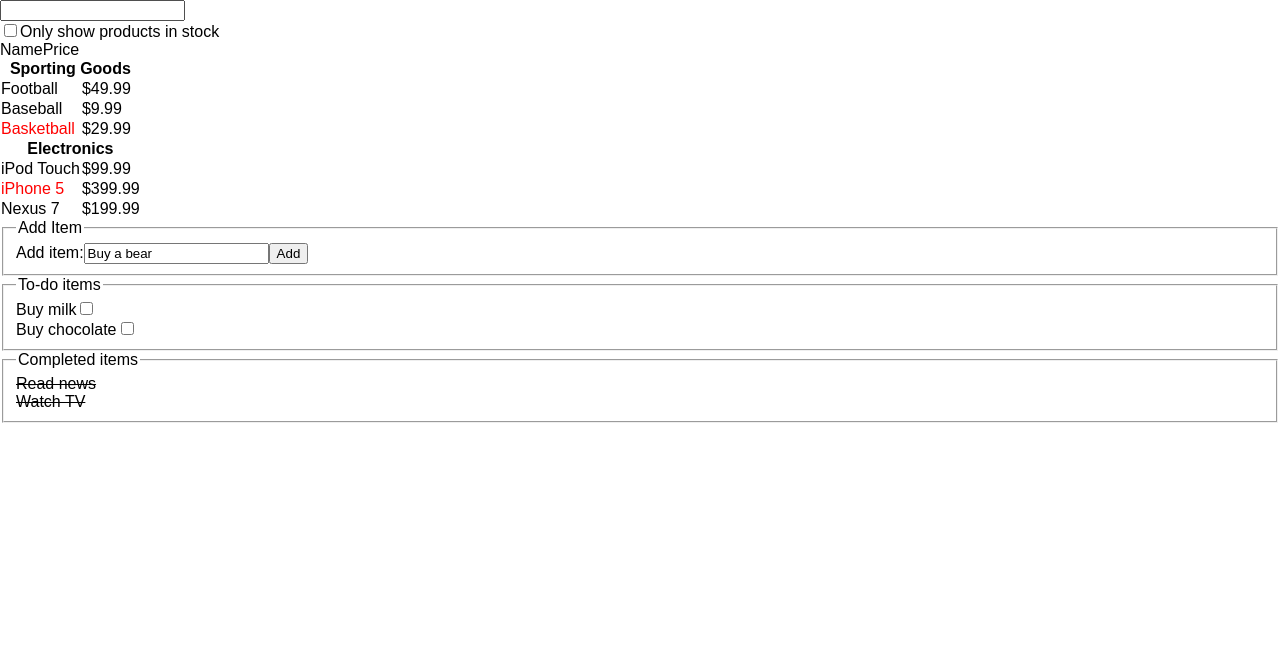
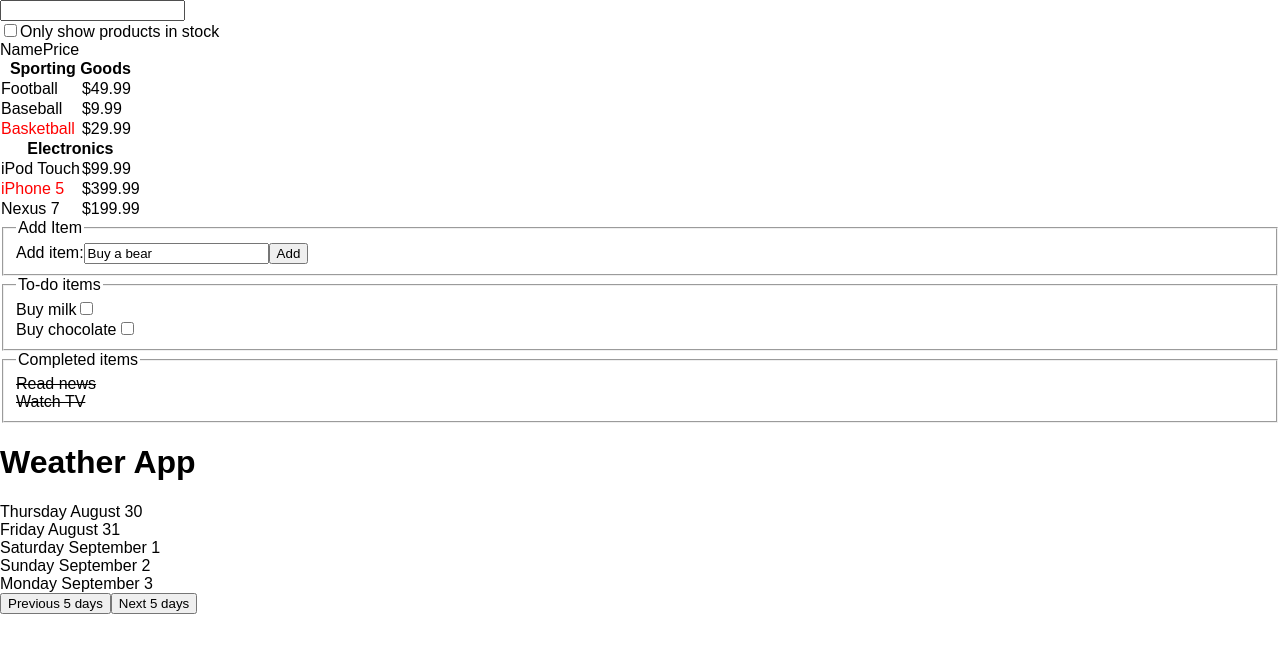
Before and after one commit to thomaschuah/react-test, a React (Create React App) app: page / in a window 1280 px wide. Shown: the top 652 px of the page. Built offline with nearby package versions, Linux system fonts and the light colour scheme; no server answers.

Commit message:
More components

```diff
--- a/package.json
+++ b/package.json
@@ -3,6 +3,9 @@
   "version": "0.1.0",
   "private": true,
   "dependencies": {
+    "ajv": "^6.5.3",
+    "ajv-keywords": "^3.2.0",
+    "axios": "^0.18.0",
     "react": "^16.4.0",
     "react-dom": "^16.4.0",
     "react-scripts": "1.1.4"
--- a/public/index.html
+++ b/public/index.html
@@ -41,6 +41,8 @@
     <div id="complex_containment_holder"></div>
     <div id="signup_dialog_holder"></div>
     <div id="todo_holder"></div>
+    <div id="reddit_holder"></div>
+    <div id="weather_holder"></div>
     <!--
       This HTML file is a template.
       If you open it directly in the browser, you will see an empty page.
--- /dev/null
+++ b/src/Reddit.js
@@ -0,0 +1,30 @@
+import React, { Component } from 'react';
+import axios from 'axios';
+
+class Reddit extends React.Component {
+	constructor(props) {
+		super(props);
+		this.state = {
+			posts:[]
+		};
+	}
+	componentDidMount(){
+		axios.get(`https://www.reddit.com/r/reactjs.json`).then(
+			(res) => {
+				const posts = res.data.data.children.map((obj)=>obj.data);
+				this.setState({posts});
+			});
+	}
+	render(){
+
+		return (
+			<div>
+				<ul>
+					{this.state.posts.map((item)=>(<li key={item.id}>{item.title}</li>))}
+				</ul>
+			</div>
+			);
+	}
+}
+
+export default Reddit;
--- a/src/TodoList.js
+++ b/src/TodoList.js
@@ -1,4 +1,6 @@
 import React, { Component } from 'react';
+import axios from 'axios';
+
 /*
 What state do we need?
 
@@ -32,20 +34,23 @@ class TodoItem extends React.Component {
 	render(){
 
 		const completedStyle = {
-			textDecoration:'line-through'
+			textDecoration:'line-through',
+			cursor:'pointer'
 		};
-		let style = {};
+		let style = {
+			cursor:'pointer'
+		};
 
 		let checkbox;
 
 		if (this.props.mode == "complete"){
 			style = completedStyle;
 		} else {
-			checkbox = <span><input type="checkbox" onChange={this.props.handleCheck}/></span>
+			checkbox = <span><input type="checkbox"  data-label={this.props.label} /></span>
 		}
 
 		return (
-			<div style={style}>
+			<div style={style}  data-label={this.props.label} onClick={this.props.handleCheck}>
 				{this.props.label}
 				{checkbox}
 			</div>
@@ -67,7 +72,7 @@ class TodoTable extends React.Component {
 				return item.completed == completed;
 			})
 			.forEach((item)=>{
-				collection.push(<TodoItem onChange={this.props.handleCheck} mode={this.props.mode} key={item.label} label={item.label} />);
+				collection.push(<TodoItem handleCheck={this.props.handleCheck} mode={this.props.mode} key={item.label} label={item.label} />);
 			});
 
 		return (
@@ -89,13 +94,21 @@ class TodoApp extends React.Component {
 		};
 		this.handleChange = this.handleChange.bind(this);
 		this.handleSubmit = this.handleSubmit.bind(this);
-		this.handleCheck = this.handleCheck.bind(this, 'key');
+		this.handleCheck = this.handleCheck.bind(this);
 	}
-	handleCheck(param, event){
+
+	handleCheck(event){
+
 		let items = this.state.todoItems;
 
-		let selected_item = items.find((item)=>(item.label==param));
-		selected_item.completed = true;
+		// get current row's attributes
+
+		let label = event.target.dataset.label;
+
+		// flip the status of the item
+		let selected_item = items.find((item)=>(item.label==label));
+		selected_item.completed = !selected_item.completed;
+
 		this.setState({
 			todoItems: items
 		});
--- /dev/null
+++ b/src/Weather.js
@@ -0,0 +1,90 @@
+import React, { Component } from 'react';
+import axios from 'axios';
+
+import { pick } from 'lodash/pick';
+
+class Day extends React.Component {
+	constructor(props){
+		super(props);
+	}
+	render(){
+		return (
+			<div>
+
+				<span>
+					{this.props.date}
+				</span>
+
+				{this.props.weatherIcon}
+
+				<div>
+					<span>{this.props.high}</span>
+					<span>{this.props.low}</span>
+				</div>
+			</div>
+			);
+	}
+}
+
+class DayCollection extends React.Component {
+	constructor(props){
+		super(props);
+	}
+	render(){
+		return (
+			<div>
+				{this.props.data.map((day)=>(<Day date={day.day} />))}
+			</div>
+			);
+	}
+}
+
+class NavButton extends React.Component {
+	constructor(props){
+		super(props);
+	}
+	render(){
+		return (
+			<button data-action={this.props.action}>
+				{this.props.label}
+			</button>
+			);
+	}
+}
+
+class WeatherApp extends React.Component {
+
+	// private members
+	apiKey = "f21fe054cd52e6c544659c024cd59f0b";
+	apiUrl = "http://api.openweathermap.org/data/2.5/forecast?q=London,uk&APPID=f21fe054cd52e6c544659c024cd59f0b&units=metric";
+
+	constructor(props){
+		super(props);
+		this.state = {
+			data: []
+		};
+	}
+	componentDidMount(){
+		axios.get(this.apiUrl).then(
+			(res) => {
+
+				let data = res.data.list;
+				debugger;
+				data = pick(data, ['main','weather']);
+
+
+				this.setState({data});
+			});
+	}
+	render(){
+		return (
+			<div>
+				<h1>Weather App</h1>
+				<DayCollection data={this.props.data}/>
+				<NavButton action="<< Prev" label="Previous 5 days"/>
+				<NavButton action="<< Next"	 label="Next 5 days"/>
+			</div>
+			);
+	}
+}
+export default WeatherApp;
--- a/src/index.js
+++ b/src/index.js
@@ -9,6 +9,8 @@ import Tweet from './Tweet';
 import Login from './Login';
 import Blog from './Blog';
 import TodoApp from './TodoList';
+import Reddit from './Reddit';
+import WeatherApp from './Weather';
 import FilterableProductTable from './Searcher';
 import registerServiceWorker from './registerServiceWorker';
 
@@ -200,6 +202,23 @@ const items = [
 
 ReactDOM.render(<TodoApp items={items} />, document.getElementById('todo_holder'));
 
+const newsdata = [
+{headline:'abc123', content: 'xyz123'},
+{headline:'abc123', content: 'xyz123'},
+{headline:'abc123', content: 'xyz123'}
+];
+//ReactDOM.render(<Reddit data={newsdata} />, document.getElementById('reddit_holder'));
+
+const weather_data = [
+{day:'Thursday August 30', high: 23, low:13},
+{day:'Friday August 31', high: 23, low:13},
+{day:'Saturday September 1', high: 23, low:13},
+{day:'Sunday September 2', high: 23, low:13},
+{day:'Monday September 3', high: 23, low:13},
+];
+
+ReactDOM.render(<WeatherApp data={weather_data} />, document.getElementById('weather_holder'));
+
 
 
 // ReactDOM.render(
```
Also changed, not shown: 1 other file (tests, documents, lock files or other folders).
